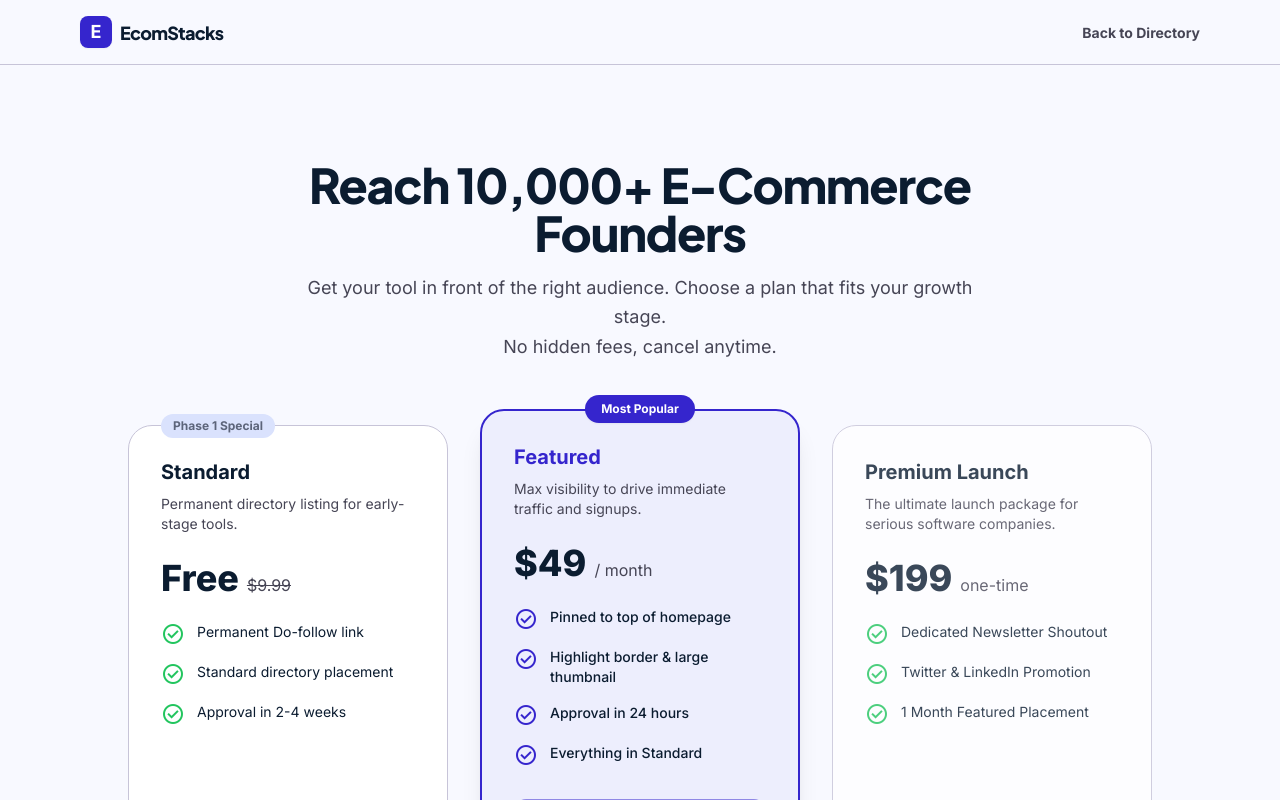
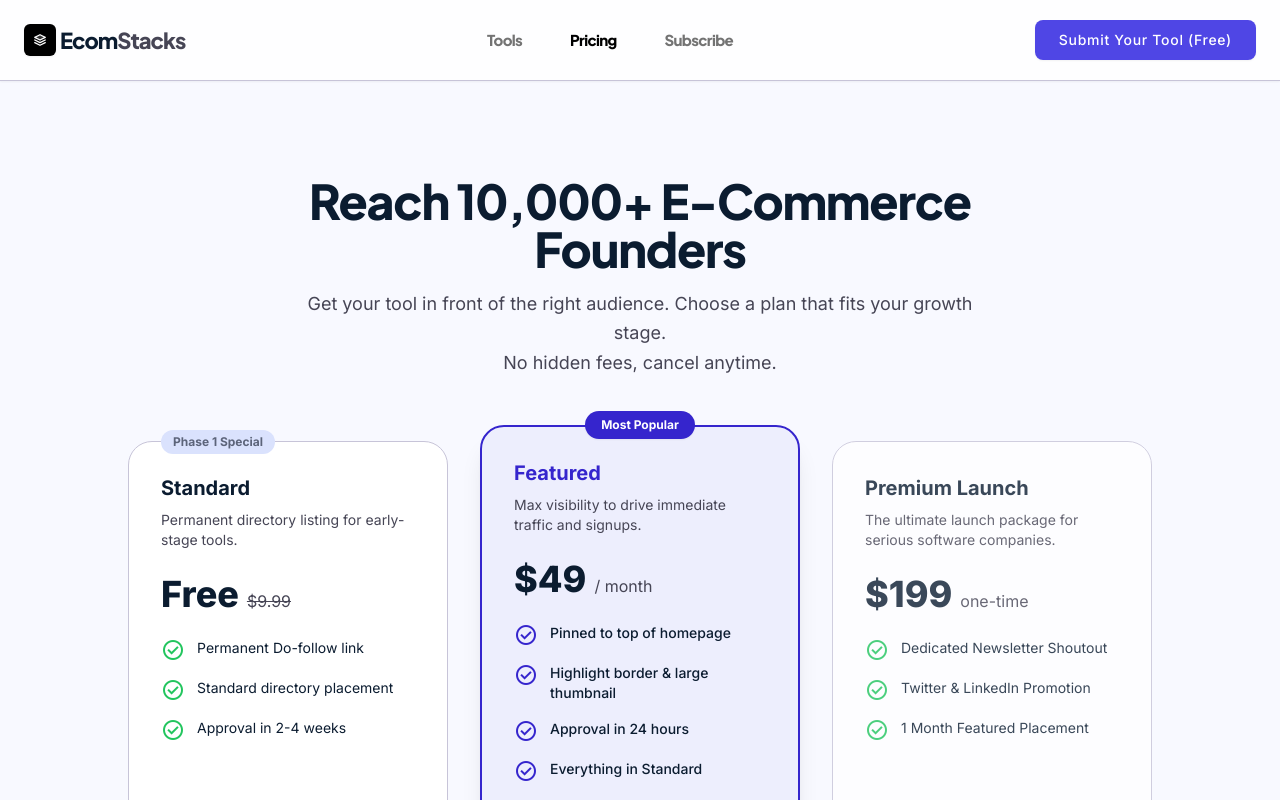
Before and after one commit to yuho75/ecomstacks-directory, a Next.js app: page /pricing in a window 1280 px wide. Shown: the top 800 px of the page. Built offline with nearby package versions, Linux system fonts and the light colour scheme.

Commit message:
feat: unify pricing page header with main directory header

```diff
--- a/src/app/pricing/page.tsx
+++ b/src/app/pricing/page.tsx
@@ -10,21 +10,57 @@ export default function PricingPage() {
   return (
     <div className="min-h-screen bg-surface flex flex-col">
       {/* Header */}
-      <header className="sticky top-0 z-50 bg-surface/80 backdrop-blur-xl border-b border-outline-variant">
-        <div className="max-w-7xl mx-auto px-md md:px-xl h-16 flex items-center justify-between">
-          <Link href="/" className="flex items-center gap-2 group">
-            <div className="w-8 h-8 rounded-lg bg-primary text-white flex items-center justify-center font-bold text-lg shadow-sm group-hover:scale-105 transition-transform">
-              E
-            </div>
-            <span className="font-extrabold text-[18px] tracking-[-0.04em] text-on-surface" style={{ fontFamily: "'Plus Jakarta Sans', sans-serif" }}>
-              EcomStacks
-            </span>
-          </Link>
-          <nav className="flex items-center gap-md">
-            <Link href="/" className="text-[14px] font-bold text-on-surface-variant hover:text-on-surface transition-colors">
-              Back to Directory
+      <header className="sticky top-0 z-50 w-full bg-surface-container-lowest/80 backdrop-blur-md border-b border-outline-variant shadow-sm shrink-0">
+        <div className="max-w-container-max w-full mx-auto px-gutter h-20 flex justify-between items-center">
+          <div className="flex items-center gap-base">
+            <Link
+              href="/"
+              className="flex items-center gap-xs font-bold text-on-surface hover:text-primary transition-colors select-none group"
+            >
+              <div className="relative w-8 h-8 flex items-center justify-center bg-black rounded-md shrink-0 transition-transform duration-300 group-hover:scale-110 group-hover:rotate-3 shadow-sm">
+                <svg className="w-3.5 h-3.5 text-white" viewBox="0 0 24 24" fill="none" stroke="currentColor" strokeWidth="2.2" strokeLinecap="round" strokeLinejoin="round" xmlns="http://www.w3.org/2000/svg">
+                  <path d="M12 3L21 7.5L12 12L3 7.5L12 3Z" fill="currentColor" fillOpacity="0.2" />
+                  <path d="M3 12L12 16.5L21 12" />
+                  <path d="M3 16.5L12 21L21 16.5" />
+                </svg>
+              </div>
+              <span
+                className="text-[22px] font-extrabold tracking-[-0.045em] text-on-surface select-none"
+                style={{ fontFamily: "'Plus Jakarta Sans', sans-serif" }}
+              >
+                Ecom<span className="text-on-surface-variant">Stacks</span>
+              </span>
+            </Link>
+          </div>
+          <nav className="hidden md:flex items-center gap-lg">
+            <Link
+              href="/"
+              className="text-[15px] font-extrabold tracking-[-0.045em] text-neutral-500 hover:text-black transition-colors py-2"
+              style={{ fontFamily: "'Plus Jakarta Sans', sans-serif" }}
+            >
+              Tools
+            </Link>
+            <Link
+              href="/pricing"
+              className="text-[15px] font-extrabold tracking-[-0.045em] text-black transition-colors py-2"
+              style={{ fontFamily: "'Plus Jakarta Sans', sans-serif" }}
+            >
+              Pricing
+            </Link>
+            <Link
+              href="/#footer-anchor"
+              className="text-[15px] font-extrabold tracking-[-0.045em] text-neutral-500 hover:text-black transition-colors py-2"
+              style={{ fontFamily: "'Plus Jakarta Sans', sans-serif" }}
+            >
+              Subscribe
             </Link>
           </nav>
+          <Link
+            href="/"
+            className="bg-primary-container text-on-primary hover:bg-primary px-md py-sm rounded-lg font-label-md text-label-md transition-all active:scale-95 duration-100 shadow-sm"
+          >
+            Submit Your Tool (Free)
+          </Link>
         </div>
       </header>
 
```
